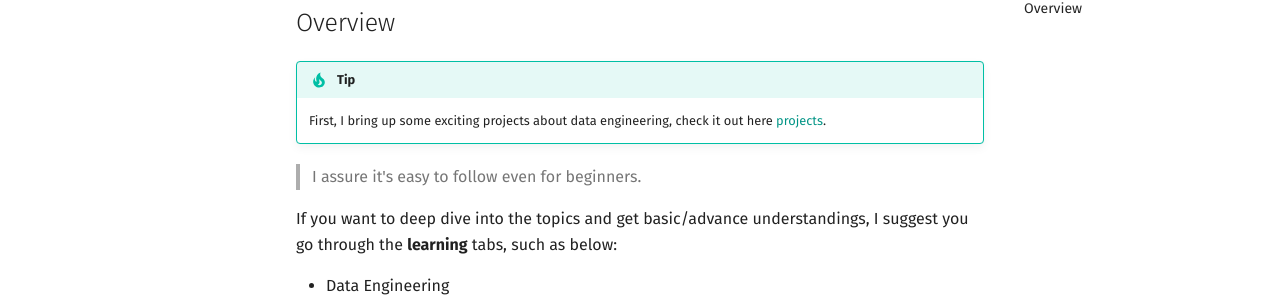
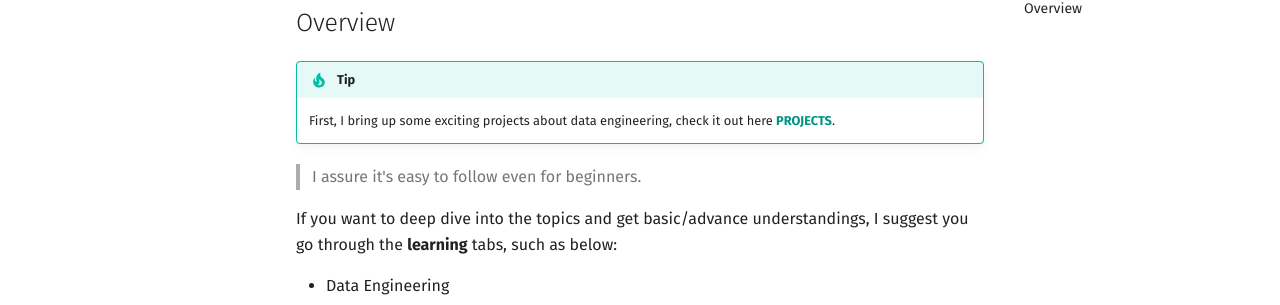
Before and after one commit to karlchris/data-engineering, an MkDocs documentation site: the page built from docs/index.md, in a window 1280 px wide and 900 px high, scrolled down 358 px. Shown: the part 147-452 px from the top of the window. Built offline with MkDocs 1.6.1 and Material for MkDocs 9.7.7, drawn with Linux system fonts in a browser that asks for light colours; emoji names are drawn with the system emoji font; comment, search, counter and statistics services are not loaded.

Commit message:
restructure

```diff
--- a/docs/index.md
+++ b/docs/index.md
@@ -18,7 +18,7 @@ I have experiences as **data engineer**, **data warehousing** and about **analyt
 
 !!! tip
 
-    First, I bring up some exciting projects about data engineering, check it out here [projects](projects/README.md).
+    First, I bring up some exciting projects about data engineering, check it out here [**PROJECTS**](projects/README.md).
 
 > I assure it's easy to follow even for beginners.
 
```
